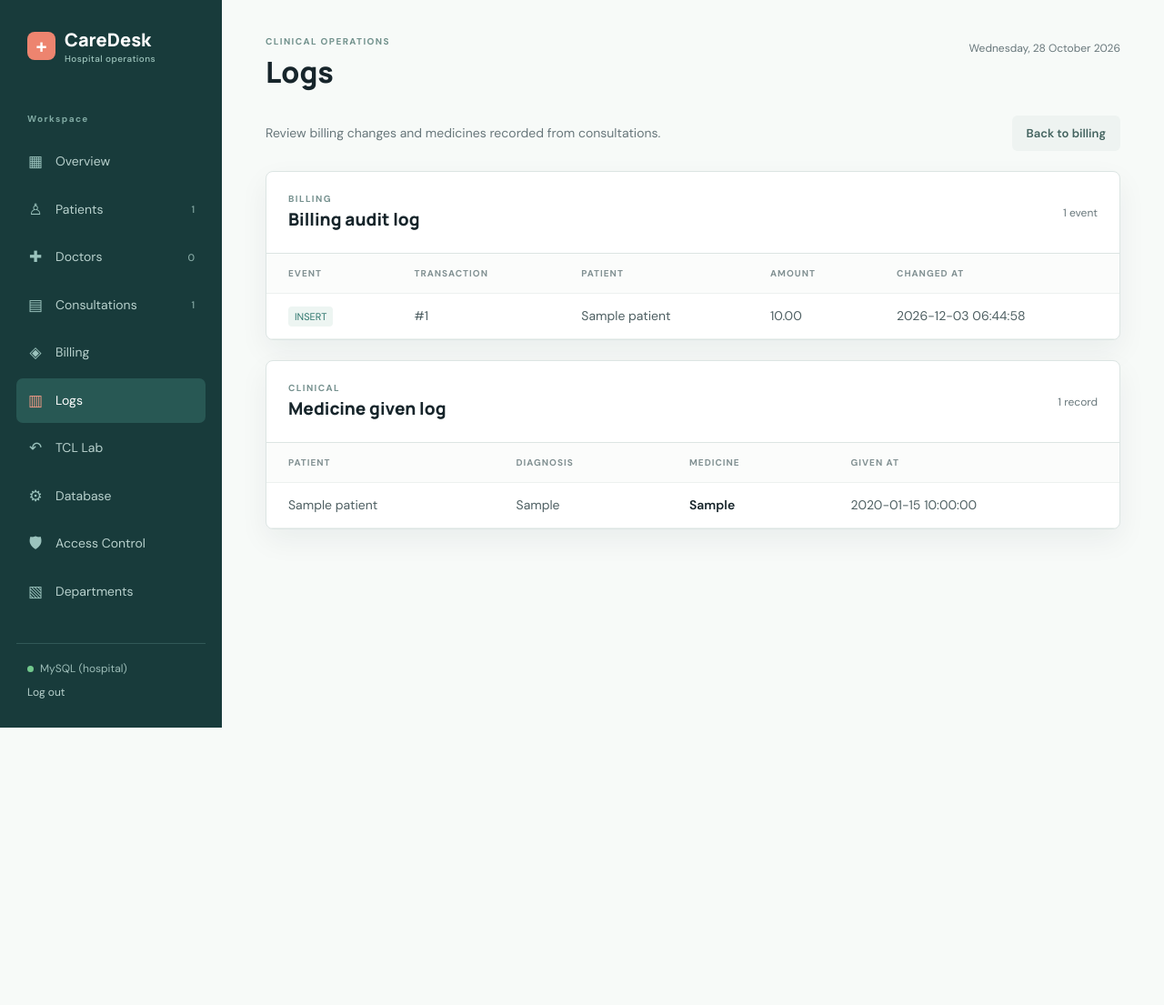
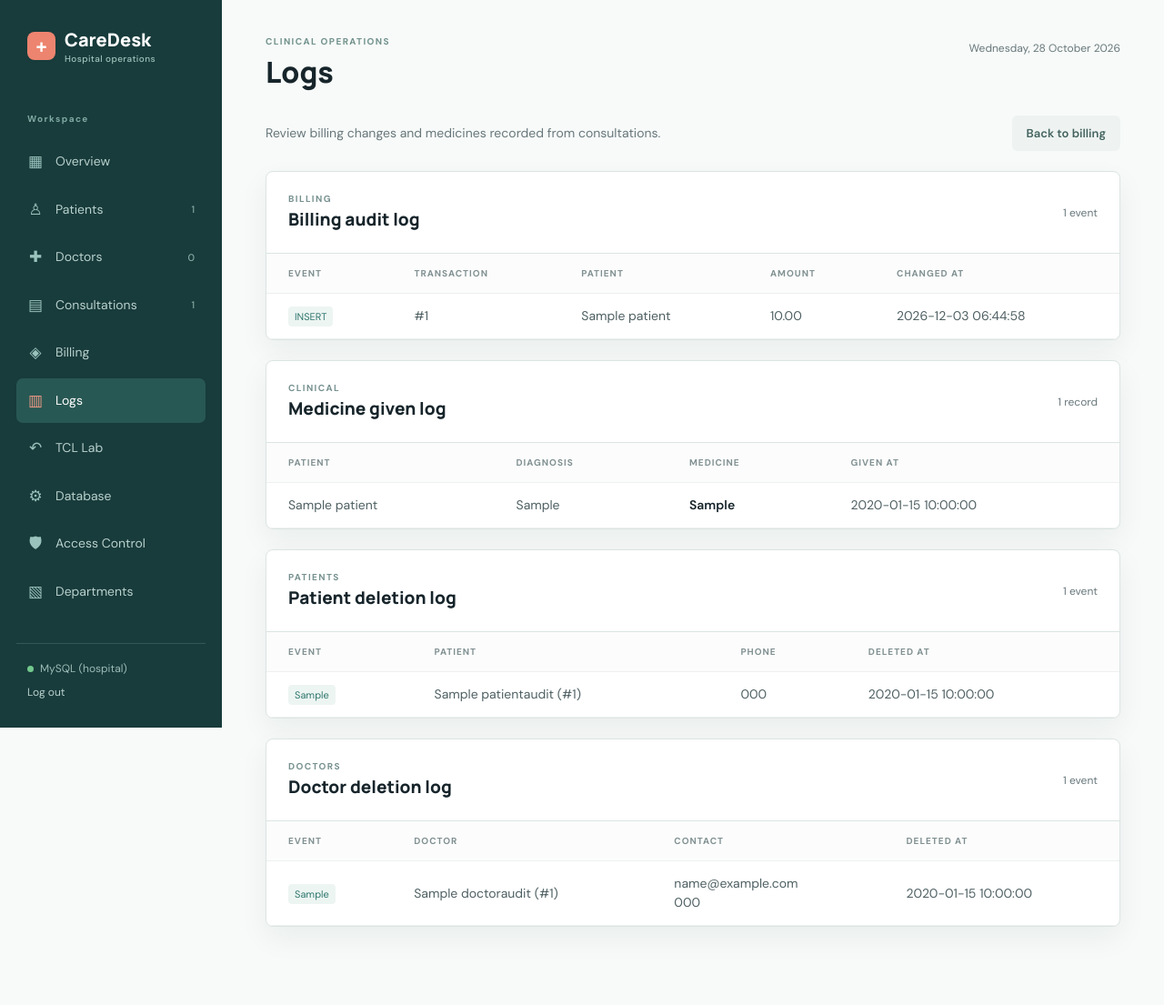
Before and after one commit to termuxBash/HospitalManagement, a Flask app: page /logs in a window 1280 px wide. Shown: the whole page at 91% size. Before the commit the page ends 800 px from the top, so only its background shows below. Run offline with Flask 3, Linux system fonts and the light colour scheme; the visitor is signed in with stand-in values (Sample User, id 1); tables that the repository leaves empty hold one stand-in row (values such as "Sample post").

Commit message:
feat: Implement patient and doctor deletion logging with audit tables and triggers

```diff
--- a/app.py
+++ b/app.py
@@ -503,6 +503,20 @@ def ensure_database():
                             VALUES (NEW.PatientID, NEW.Diagnosis, NEW.Medicine, NEW.DateTime);
                         END
                         """),
+                        ("PatientDeleteAudit", """
+                        CREATE TRIGGER PatientDeleteAudit AFTER DELETE ON Patient FOR EACH ROW
+                        BEGIN
+                            INSERT INTO PatientAudit (PatientID, Action, Name, PhoneNo)
+                            VALUES (OLD.ID, 'DELETE', OLD.Name, OLD.PhoneNo);
+                        END
+                        """),
+                        ("DoctorDeleteAudit", """
+                        CREATE TRIGGER DoctorDeleteAudit AFTER DELETE ON Doctor FOR EACH ROW
+                        BEGIN
+                            INSERT INTO DoctorAudit (DoctorID, Action, Name, Email, PhoneNo)
+                            VALUES (OLD.ID, 'DELETE', OLD.Name, OLD.Email, OLD.PhoneNo);
+                        END
+                        """),
                     ]
                     for name, sql in triggers:
                         cur.execute(f"DROP TRIGGER IF EXISTS `{name}`")
@@ -529,6 +543,31 @@ def ensure_database():
                     (7, 'LogitechG650', 500, 2, 'Mouse')
                     ON DUPLICATE KEY UPDATE name=VALUES(name);
                     """)
+                cur.execute("""CREATE TABLE IF NOT EXISTS PatientAudit (
+                    AuditID INT AUTO_INCREMENT PRIMARY KEY, PatientID INT,
+                    Action VARCHAR(10) NOT NULL, Name VARCHAR(120),
+                    PhoneNo VARCHAR(20), ChangedAt TIMESTAMP NOT NULL DEFAULT CURRENT_TIMESTAMP
+                ) ENGINE=InnoDB""")
+                cur.execute("""CREATE TABLE IF NOT EXISTS DoctorAudit (
+                    AuditID INT AUTO_INCREMENT PRIMARY KEY, DoctorID INT,
+                    Action VARCHAR(10) NOT NULL, Name VARCHAR(120),
+                    Email VARCHAR(254), PhoneNo VARCHAR(20),
+                    ChangedAt TIMESTAMP NOT NULL DEFAULT CURRENT_TIMESTAMP
+                ) ENGINE=InnoDB""")
+                for name, sql in (
+                    ("PatientDeleteAudit", """CREATE TRIGGER PatientDeleteAudit AFTER DELETE ON Patient
+                    FOR EACH ROW BEGIN
+                        INSERT INTO PatientAudit (PatientID, Action, Name, PhoneNo)
+                        VALUES (OLD.ID, 'DELETE', OLD.Name, OLD.PhoneNo);
+                    END"""),
+                    ("DoctorDeleteAudit", """CREATE TRIGGER DoctorDeleteAudit AFTER DELETE ON Doctor
+                    FOR EACH ROW BEGIN
+                        INSERT INTO DoctorAudit (DoctorID, Action, Name, Email, PhoneNo)
+                        VALUES (OLD.ID, 'DELETE', OLD.Name, OLD.Email, OLD.PhoneNo);
+                    END"""),
+                ):
+                    cur.execute(f"DROP TRIGGER IF EXISTS `{name}`")
+                    cur.execute(sql)
             conn.commit()
         finally:
             conn.close()
@@ -575,7 +614,18 @@ def ensure_database():
                     "NewDoctorID" INTEGER,
                     "ChangedAt" TEXT NOT NULL DEFAULT CURRENT_TIMESTAMP
                 )''')
-            commit_mysql_session()
+            db.executescript('''CREATE TABLE IF NOT EXISTS "PatientAudit" (
+                "AuditID" INTEGER PRIMARY KEY AUTOINCREMENT, "PatientID" INTEGER,
+                "Action" TEXT NOT NULL CHECK("Action" = 'DELETE'), "Name" TEXT,
+                "PhoneNo" TEXT, "ChangedAt" TEXT NOT NULL DEFAULT CURRENT_TIMESTAMP
+            );
+            CREATE TABLE IF NOT EXISTS "DoctorAudit" (
+                "AuditID" INTEGER PRIMARY KEY AUTOINCREMENT, "DoctorID" INTEGER,
+                "Action" TEXT NOT NULL CHECK("Action" = 'DELETE'), "Name" TEXT,
+                "Email" TEXT, "PhoneNo" TEXT, "ChangedAt" TEXT NOT NULL DEFAULT CURRENT_TIMESTAMP
+            );''')
+            db.executescript((BASE_DIR / "triggers.sql").read_text())
+            conn.commit()
         finally:
             db.close()
 
@@ -840,6 +890,13 @@ def edit_patient(patient_id):
     return render_template("patient_form.html", record=record, editing=True)
 
 
+@app.post("/patients/<int:patient_id>/delete")
+def delete_patient(patient_id):
+    if save_record('DELETE FROM "Patient" WHERE "ID" = ?', (patient_id,)):
+        flash("Patient record deleted and logged.", "success")
+    return redirect(url_for("patients"))
+
+
 @app.route("/doctors")
 def doctors():
     search = request.args.get("q", "").strip()
@@ -891,6 +948,13 @@ def edit_doctor(doctor_id):
             flash("Doctor record updated.", "success")
             return redirect(url_for("doctors"))
     return render_template("doctor_form.html", departments=departments, record=record, editing=True)
+
+
+@app.post("/doctors/<int:doctor_id>/delete")
+def delete_doctor(doctor_id):
+    if save_record('DELETE FROM "Doctor" WHERE "ID" = ?', (doctor_id,)):
+        flash("Doctor record deleted and logged.", "success")
+    return redirect(url_for("doctors"))
 
 
 @app.route("/consultations")
@@ -1038,10 +1102,18 @@ def logs():
            LEFT JOIN "Patient" p ON p."ID" = m."PatientID"
            ORDER BY m."ID" DESC'''
     )
+    patient_records = fetch_all(
+        '''SELECT * FROM "PatientAudit" ORDER BY "AuditID" DESC'''
+    )
+    doctor_records = fetch_all(
+        '''SELECT * FROM "DoctorAudit" ORDER BY "AuditID" DESC'''
+    )
     return render_template(
         "logs.html",
         billing_records=billing_records,
         medicine_records=medicine_records,
+        patient_records=patient_records,
+        doctor_records=doctor_records,
     )
 
 
--- a/init.sql
+++ b/init.sql
@@ -63,3 +63,22 @@ CREATE TABLE "BillingAudit" (
     "NewDoctorID"       INTEGER,
     "ChangedAt"         TEXT NOT NULL DEFAULT CURRENT_TIMESTAMP
 );
+
+CREATE TABLE "PatientAudit" (
+    "AuditID" INTEGER PRIMARY KEY AUTOINCREMENT,
+    "PatientID" INTEGER,
+    "Action" TEXT NOT NULL CHECK("Action" = 'DELETE'),
+    "Name" TEXT,
+    "PhoneNo" TEXT,
+    "ChangedAt" TEXT NOT NULL DEFAULT CURRENT_TIMESTAMP
+);
+
+CREATE TABLE "DoctorAudit" (
+    "AuditID" INTEGER PRIMARY KEY AUTOINCREMENT,
+    "DoctorID" INTEGER,
+    "Action" TEXT NOT NULL CHECK("Action" = 'DELETE'),
+    "Name" TEXT,
+    "Email" TEXT,
+    "PhoneNo" TEXT,
+    "ChangedAt" TEXT NOT NULL DEFAULT CURRENT_TIMESTAMP
+);
--- a/templates/logs.html
+++ b/templates/logs.html
@@ -76,4 +76,34 @@
         </table>
     </div>
 </section>
+
+<section class="panel log-section">
+    <div class="panel-heading">
+        <div><p class="eyebrow">PATIENTS</p><h2>Patient deletion log</h2></div>
+        <span class="result-count">{{ patient_records|length }} event{{ '' if patient_records|length == 1 else 's' }}</span>
+    </div>
+    <div class="table-wrap">
+        <table>
+            <thead><tr><th>Event</th><th>Patient</th><th>Phone</th><th>Deleted at</th></tr></thead>
+            <tbody>{% for r in patient_records %}
+                <tr><td><span class="tag">{{ r.Action }}</span></td><td>{{ r.Name or '—' }} (#{{ r.PatientID or '—' }})</td><td>{{ r.PhoneNo or '—' }}</td><td>{{ r.ChangedAt }}</td></tr>
+            {% else %}<tr><td colspan="4" class="empty">No patient deletions have been recorded.</td></tr>{% endfor %}</tbody>
+        </table>
+    </div>
+</section>
+
+<section class="panel log-section">
+    <div class="panel-heading">
+        <div><p class="eyebrow">DOCTORS</p><h2>Doctor deletion log</h2></div>
+        <span class="result-count">{{ doctor_records|length }} event{{ '' if doctor_records|length == 1 else 's' }}</span>
+    </div>
+    <div class="table-wrap">
+        <table>
+            <thead><tr><th>Event</th><th>Doctor</th><th>Contact</th><th>Deleted at</th></tr></thead>
+            <tbody>{% for r in doctor_records %}
+                <tr><td><span class="tag">{{ r.Action }}</span></td><td>{{ r.Name or '—' }} (#{{ r.DoctorID or '—' }})</td><td>{{ r.Email or '—' }}<br>{{ r.PhoneNo or '—' }}</td><td>{{ r.ChangedAt }}</td></tr>
+            {% else %}<tr><td colspan="4" class="empty">No doctor deletions have been recorded.</td></tr>{% endfor %}</tbody>
+        </table>
+    </div>
+</section>
 {% endblock %}
--- a/templates/patients.html
+++ b/templates/patients.html
@@ -30,6 +30,10 @@
                     <td>
                         <a class="text-link" href="{{ url_for('consultations', patient_id=r.ID) }}">Consultations</a>
                         <a class="text-link" href="{{ url_for('edit_patient', patient_id=r.ID) }}">Edit</a>
+                        <form method="post" action="{{ url_for('delete_patient', patient_id=r.ID) }}" style="display:inline"
+                            onsubmit="return confirm('Delete this patient and their consultations?');">
+                            <button class="text-link" type="submit">Delete</button>
+                        </form>
                     </td>
                 </tr>{% else %}<tr>
                     <td colspan="6" class="empty">No patients match this search.</td>
```
Also changed, not shown: init_mysql.sql (+18 -0 lines), templates/doctors.html (+6 -1 lines), triggers.sql (+19 -0 lines), triggers_mysql.sql (+18 -0 lines).
